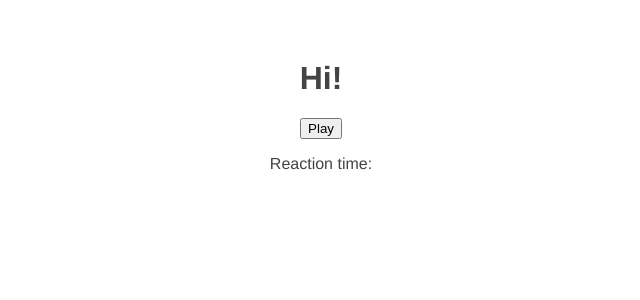
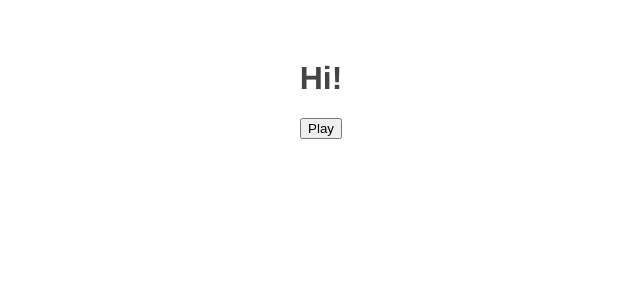
Before and after one commit to jadeleafmoon/vue3-reaction-timer, a Vue app: page / in a window 1280 px wide. Shown: the top 300 px of the page, without its empty margins (319-959 px from the left). Built offline with nearby package versions, Linux system fonts and the light colour scheme.

Commit message:
feat: improve results display

```diff
--- a/src/App.vue
+++ b/src/App.vue
@@ -2,7 +2,7 @@
   <h1>Hi!</h1>
   <button @click="start" :disabled="isPlaying">Play</button>
   <Block v-if="isPlaying" :delay="delay" @end="endGame"/>
-  <p> Reaction time: {{ score }}</p>
+  <p v-if="showResults"> Reaction time: {{ score }} ms</p>
 </template>
 
 <script>
@@ -17,16 +17,19 @@
       isPlaying: false,
       delay: null,
       score: null,
+      showResults: false,
     }
   },
   methods: {
     start() {
+      this.showResults = false
       this.delay = 1000 + (Math.random() * 1000)
       this.isPlaying = true
     },
     endGame(reactionTime) {
       this.score = reactionTime
       this.isPlaying = false
+      this.showResults = true
     }
   },
 }
```
